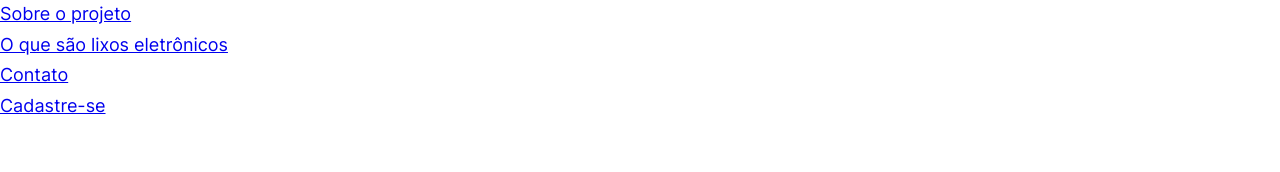
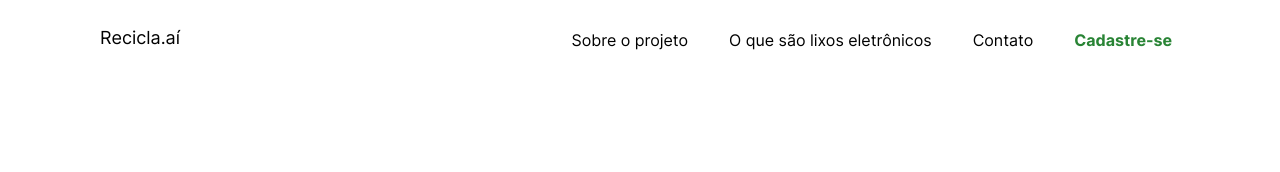
Before and after one commit to facens-fcc/recicla-ai-spring-boot, a React (Vite) app: page / in a window 1280 px wide. Shown: the top 172 px of the page. Built offline with nearby package versions, Linux system fonts and the light colour scheme.

Commit message:
add mobile menu

```diff
--- a/package.json
+++ b/package.json
@@ -9,6 +9,7 @@
     "preview": "vite preview"
   },
   "dependencies": {
+    "classnames": "^2.3.2",
     "react": "^18.2.0",
     "react-dom": "^18.2.0",
     "react-router-dom": "^6.4.1"
--- a/src/components/Header/Header.jsx
+++ b/src/components/Header/Header.jsx
@@ -1,25 +1,36 @@
 import React from 'react';
+import { useState } from 'react';
+
 import style from './Header.module.css';
+import classNames from 'classnames';
 
 const Header = () => {
+
+  const [isNavbarOpen, setIsNavbarOpen] = useState(false);
+
+  function handleToggle() {
+    setIsNavbarOpen(!isNavbarOpen);
+  }
+
   return (
-    <header>
-      <nav>
-        <a href="/">
-          <img src="" alt="" />
+    <header className={style.header}>
+      <nav className={style.nav}>
+        <a href="/" className={style.logo}>
+          {/* <img src="" alt="" /> */}
+          Recicla.aí
         </a>
 
-        {/* <a href="#">
+        <a href="#" className={isNavbarOpen ? style.headerToggle__open : style.headerToggle} onClick={handleToggle}>
           <span></span>
           <span></span>
           <span></span>
-        </a> */}
+        </a>
 
-        <ul>
-          <li><a href="#">Sobre o projeto</a></li>
-          <li><a href="#">O que são lixos eletrônicos</a></li>
-          <li><a href="#">Contato</a></li>
-          <li><a href="#">Cadastre-se</a></li>
+        <ul className={isNavbarOpen ? style.menuOpen : style.menu}>
+          <li className={style.menuItem}><a href="#">Sobre o projeto</a></li>
+          <li className={style.menuItem}><a href="#">O que são lixos eletrônicos</a></li>
+          <li className={style.menuItem}><a href="#">Contato</a></li>
+          <li className={style.menuItem}><a href="#" className={style.menuItem__green}>Cadastre-se</a></li>
         </ul>
 
       </nav>
--- a/src/components/Header/Header.module.css
+++ b/src/components/Header/Header.module.css
@@ -0,0 +1,105 @@
+a {
+    text-decoration: none;
+    color: #000000;
+}
+
+ul {
+    list-style: none;
+}
+
+.header {
+    margin-left: auto;
+    margin-right: auto;
+    padding: 1.5rem;
+}
+
+.nav {
+    position: relative;
+    max-width: 67.5rem;
+    margin-left: auto;
+    margin-right: auto;
+    display: flex;
+    justify-content: space-between;
+}
+
+.headerToggle > span,
+.headerToggle__open > span {
+    display: block;
+    width: 1.625rem;
+    height: 0.125rem;
+    background-color: #000000;
+    transition: all .3s ease-in-out;
+    transform-origin: 3px 1px;
+}
+
+.headerToggle > span:not(last-child),
+.headerToggle__open > span:not(last-child) {
+    margin-bottom: 0.3125rem;
+}
+
+
+@media (min-width: 768px) {
+    .headerToggle {
+        display: none;
+    }
+}
+
+.menu {
+    display: none;
+    gap: 1.5625rem;
+}
+
+@media (min-width: 768px) {
+    .menu {
+        display: flex;
+    }
+}
+
+.menuItem {
+    font-family: 'Inter';
+    font-style: normal;
+    font-weight: 400;
+    font-size: 16px;
+    line-height: 19px;
+    text-align: center;
+    padding: .5rem;
+}
+
+.menuItem__green {
+    color: var(--color-primary);
+    font-weight: bold;
+}
+
+
+/* Open menu */
+.menuOpen {
+    display: block;
+    position: absolute;
+    top: 2.5rem;
+    width: 100%;
+    border-radius: 5px;
+    z-index: 1;
+    background-color: var(--color-primary-light);
+}
+
+.headerToggle__open > span:first-child {
+    transform: rotate(45deg);
+}
+
+.headerToggle__open > span:nth-child(2) {
+    opacity: 0;
+}
+
+.headerToggle__open > span:last-child {
+    transform: rotate(-45deg);
+}
+
+.menuOpen li {
+    text-align: center;
+    margin: 1rem 0;
+}
+
+.menuOpen .menuItem a,
+.menuOpen .menuItem__green a {
+    color: #FFFFFF;
+}
```
Also changed, not shown: 1 other file (tests, documents, lock files or other folders).
